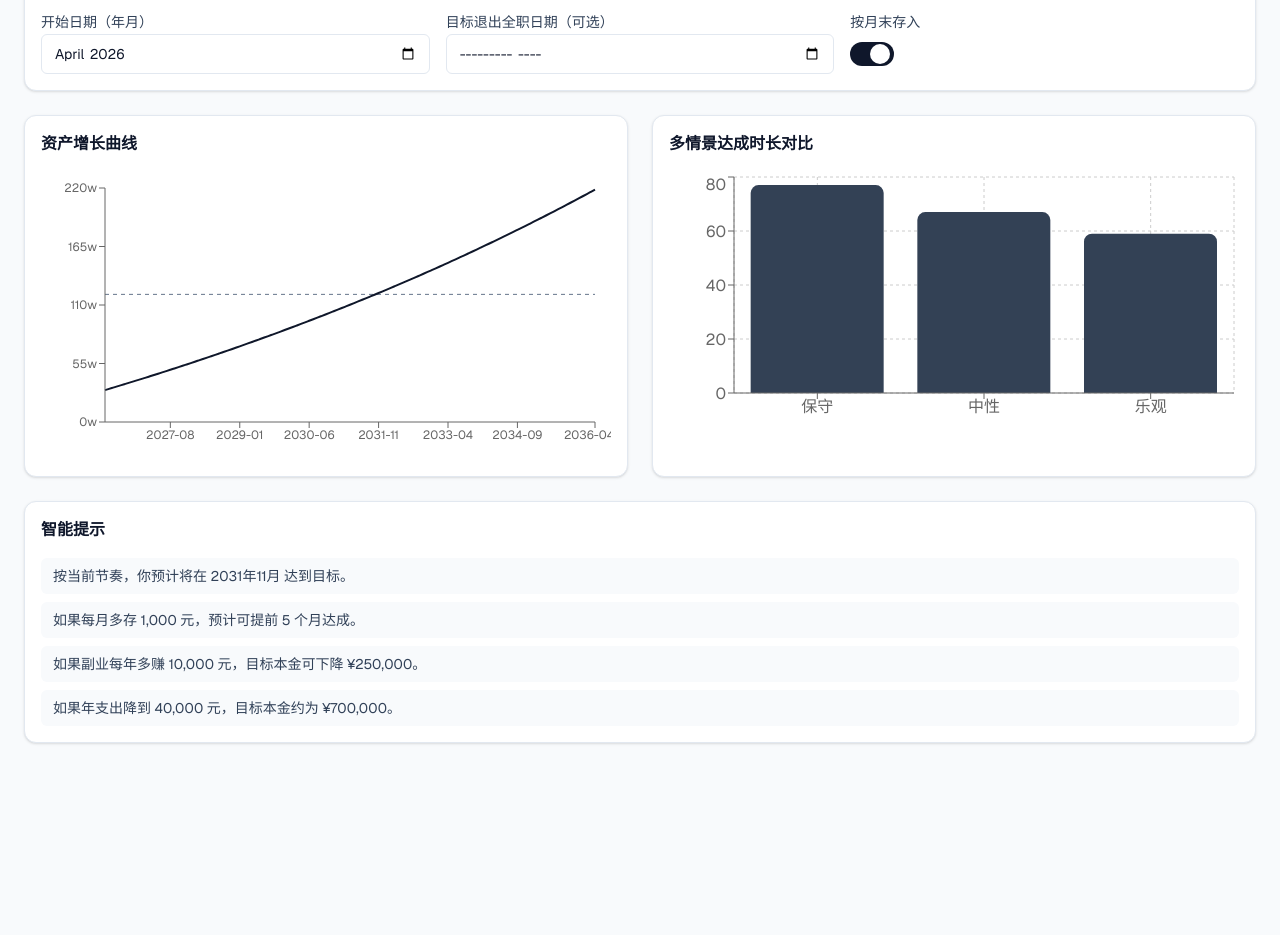
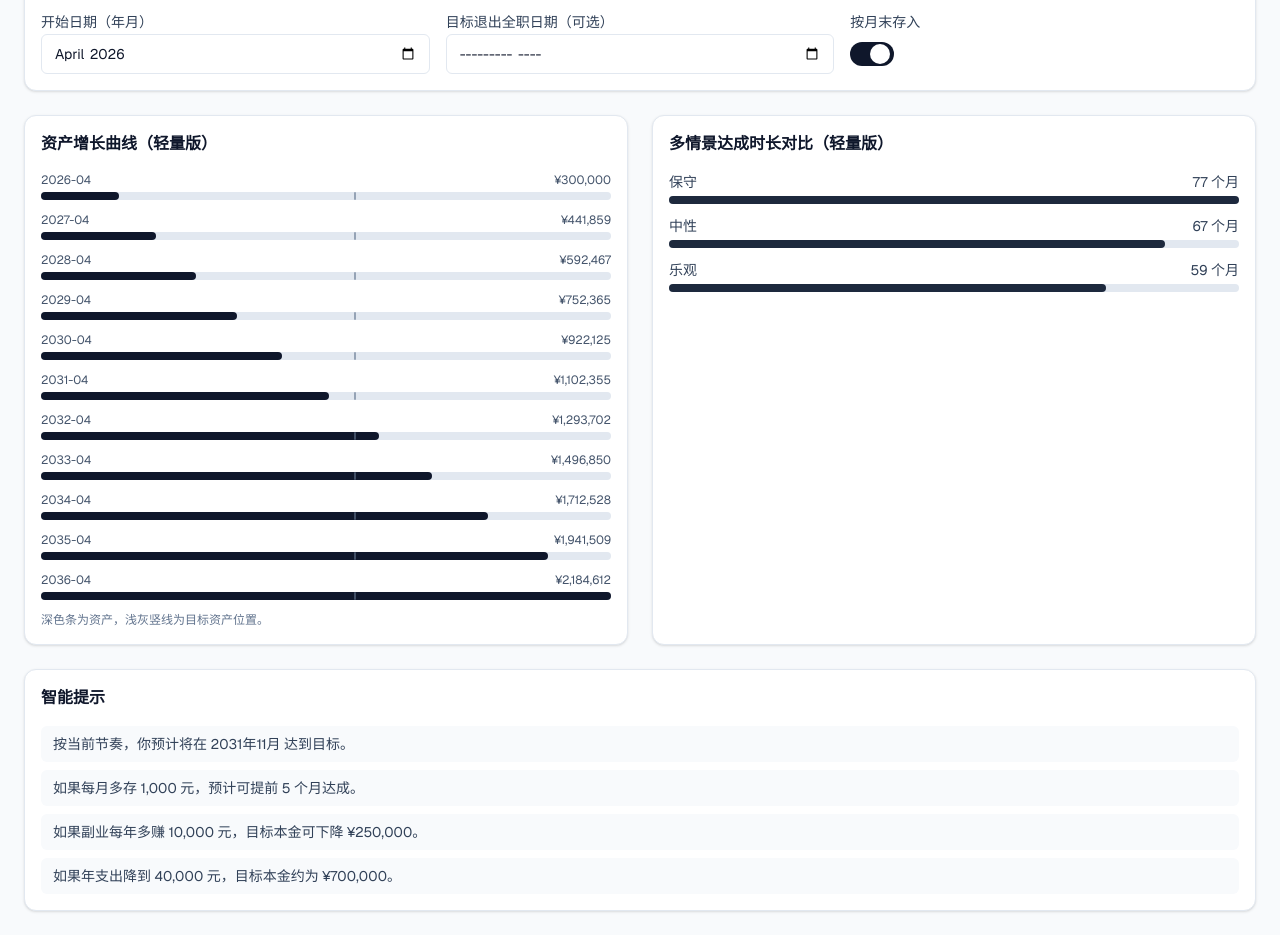
Before and after one commit to asd977/FreePath, a Next.js app: page / in a window 1280 px wide. Shown: the part 780-1715 px from the top of the page. Before the commit the page ends 1547 px from the top, so only its background shows below. Built offline with nearby package versions, Linux system fonts and the light colour scheme.

Commit message:
fix: replace recharts with lightweight native chart components

```diff
--- a/app/analysis/page.tsx
+++ b/app/analysis/page.tsx
@@ -1,14 +1,39 @@
 "use client";
 
 import { useMemo } from "react";
-import { Bar, BarChart, CartesianGrid, ResponsiveContainer, Tooltip, XAxis, YAxis } from "recharts";
 import { SectionHeading } from "@/components/common/section-heading";
 import { Card, CardContent, CardHeader, CardTitle } from "@/components/ui/card";
 import { estimateMonthToGoal } from "@/lib/finance";
 
+function SimpleCompareBars({ data }: { data: Array<{ name: string; months: number }> }) {
+  const max = Math.max(...data.map((d) => d.months), 1);
+
+  return (
+    <div className="space-y-3">
+      {data.map((item) => (
+        <div key={item.name} className="space-y-1">
+          <div className="flex items-center justify-between text-sm text-slate-700">
+            <span>{item.name}</span>
+            <span>{item.months}个月</span>
+          </div>
+          <div className="h-2 rounded bg-slate-200">
+            <div className="h-2 rounded bg-slate-800" style={{ width: `${(item.months / max) * 100}%` }} />
+          </div>
+        </div>
+      ))}
+    </div>
+  );
+}
+
 export default function AnalysisPage() {
   const comparisonData = useMemo(() => {
-    const base = { principal: 300000, annualReturnRatePct: 6, startMonth: "2026-04", contributeAtMonthEnd: true, targetPrincipal: 1200000 };
+    const base = {
+      principal: 300000,
+      annualReturnRatePct: 6,
+      startMonth: "2026-04",
+      contributeAtMonthEnd: true,
+      targetPrincipal: 1200000,
+    };
 
     const monthlyOptions = [8000, 10000, 12000].map((v) => ({
       name: `月存${v}`,
@@ -17,7 +42,11 @@ export default function AnalysisPage() {
 
     const incomeOptions = [0, 10000, 30000].map((sideIncome) => ({
       name: `副业${sideIncome}`,
-      months: estimateMonthToGoal({ ...base, monthlyContribution: 10000, targetPrincipal: (60000 - sideIncome) / 0.04 }).months ?? 0,
+      months: estimateMonthToGoal({
+        ...base,
+        monthlyContribution: 10000,
+        targetPrincipal: Math.max((60000 - sideIncome) / 0.04, 0),
+      }).months ?? 0,
     }));
 
     return { monthlyOptions, incomeOptions };
@@ -32,16 +61,8 @@ export default function AnalysisPage() {
           <CardHeader>
             <CardTitle>不同月存金额对比</CardTitle>
           </CardHeader>
-          <CardContent className="h-72">
-            <ResponsiveContainer width="100%" height="100%">
-              <BarChart data={comparisonData.monthlyOptions}>
-                <CartesianGrid strokeDasharray="3 3" />
-                <XAxis dataKey="name" />
-                <YAxis />
-                <Tooltip formatter={(v) => `${v ?? 0}个月`} />
-                <Bar dataKey="months" fill="#1e293b" />
-              </BarChart>
-            </ResponsiveContainer>
+          <CardContent>
+            <SimpleCompareBars data={comparisonData.monthlyOptions} />
           </CardContent>
         </Card>
 
@@ -49,16 +70,8 @@ export default function AnalysisPage() {
           <CardHeader>
             <CardTitle>不同副业收入对比</CardTitle>
           </CardHeader>
-          <CardContent className="h-72">
-            <ResponsiveContainer width="100%" height="100%">
-              <BarChart data={comparisonData.incomeOptions}>
-                <CartesianGrid strokeDasharray="3 3" />
-                <XAxis dataKey="name" />
-                <YAxis />
-                <Tooltip formatter={(v) => `${v ?? 0}个月`} />
-                <Bar dataKey="months" fill="#475569" />
-              </BarChart>
-            </ResponsiveContainer>
+          <CardContent>
+            <SimpleCompareBars data={comparisonData.incomeOptions} />
           </CardContent>
         </Card>
       </div>
--- a/components/charts/asset-growth-chart.tsx
+++ b/components/charts/asset-growth-chart.tsx
@@ -1,26 +1,37 @@
 "use client";
 
-import { Line, LineChart, ResponsiveContainer, Tooltip, XAxis, YAxis, ReferenceLine } from "recharts";
 import { Card, CardContent, CardHeader, CardTitle } from "@/components/ui/card";
 import { ProjectionPoint } from "@/types/finance";
 import { formatCurrency } from "@/lib/utils";
 
 export function AssetGrowthChart({ data }: { data: ProjectionPoint[] }) {
+  const maxValue = Math.max(...data.map((d) => Math.max(d.assets, d.target)), 1);
+
   return (
     <Card>
       <CardHeader>
-        <CardTitle>资产增长曲线</CardTitle>
+        <CardTitle>资产增长曲线（轻量版）</CardTitle>
       </CardHeader>
-      <CardContent className="h-80">
-        <ResponsiveContainer width="100%" height="100%">
-          <LineChart data={data} margin={{ top: 16, right: 16, left: 8, bottom: 8 }}>
-            <XAxis dataKey="month" tick={{ fontSize: 12 }} minTickGap={24} />
-            <YAxis tickFormatter={(v) => `${Math.round(v / 10000)}w`} tick={{ fontSize: 12 }} width={56} />
-            <Tooltip formatter={(v) => formatCurrency(Number(v ?? 0))} />
-            <ReferenceLine y={data[0]?.target ?? 0} stroke="#64748b" strokeDasharray="4 4" />
-            <Line type="monotone" dataKey="assets" stroke="#0f172a" strokeWidth={2} dot={false} />
-          </LineChart>
-        </ResponsiveContainer>
+      <CardContent>
+        <div className="space-y-3">
+          {data.filter((_, idx) => idx % 12 === 0 || idx === data.length - 1).map((point) => {
+            const assetPct = Math.min((point.assets / maxValue) * 100, 100);
+            const targetPct = Math.min((point.target / maxValue) * 100, 100);
+            return (
+              <div key={point.month} className="space-y-1">
+                <div className="flex items-center justify-between text-xs text-slate-600">
+                  <span>{point.month}</span>
+                  <span>{formatCurrency(point.assets)}</span>
+                </div>
+                <div className="relative h-2 rounded bg-slate-200">
+                  <div className="absolute inset-y-0 left-0 rounded bg-slate-900" style={{ width: `${assetPct}%` }} />
+                  <div className="absolute inset-y-0 rounded bg-slate-500/60" style={{ left: `${targetPct}%`, width: "2px" }} />
+                </div>
+              </div>
+            );
+          })}
+          <p className="text-xs text-slate-500">深色条为资产，浅灰竖线为目标资产位置。</p>
+        </div>
       </CardContent>
     </Card>
   );
--- a/components/charts/scenario-comparison-chart.tsx
+++ b/components/charts/scenario-comparison-chart.tsx
@@ -1,6 +1,5 @@
 "use client";
 
-import { Bar, BarChart, CartesianGrid, ResponsiveContainer, Tooltip, XAxis, YAxis } from "recharts";
 import { Card, CardContent, CardHeader, CardTitle } from "@/components/ui/card";
 import { ScenarioResult } from "@/types/finance";
 
@@ -11,26 +10,29 @@ const labels: Record<ScenarioResult["key"], string> = {
 };
 
 export function ScenarioComparisonChart({ scenarios }: { scenarios: ScenarioResult[] }) {
-  const data = scenarios.map((item) => ({
-    scenario: labels[item.key],
-    months: item.monthsToGoal ?? 0,
-  }));
+  const maxMonths = Math.max(...scenarios.map((s) => s.monthsToGoal ?? 0), 1);
 
   return (
     <Card>
       <CardHeader>
-        <CardTitle>多情景达成时长对比</CardTitle>
+        <CardTitle>多情景达成时长对比（轻量版）</CardTitle>
       </CardHeader>
-      <CardContent className="h-72">
-        <ResponsiveContainer width="100%" height="100%">
-          <BarChart data={data}>
-            <CartesianGrid strokeDasharray="3 3" />
-            <XAxis dataKey="scenario" />
-            <YAxis />
-            <Tooltip formatter={(v) => `${v ?? 0} 个月`} />
-            <Bar dataKey="months" fill="#334155" radius={[8, 8, 0, 0]} />
-          </BarChart>
-        </ResponsiveContainer>
+      <CardContent className="space-y-3">
+        {scenarios.map((scenario) => {
+          const months = scenario.monthsToGoal ?? 0;
+          const width = (months / maxMonths) * 100;
+          return (
+            <div key={scenario.key} className="space-y-1">
+              <div className="flex items-center justify-between text-sm text-slate-700">
+                <span>{labels[scenario.key]}</span>
+                <span>{months} 个月</span>
+              </div>
+              <div className="h-2 rounded bg-slate-200">
+                <div className="h-2 rounded bg-slate-800" style={{ width: `${width}%` }} />
+              </div>
+            </div>
+          );
+        })}
       </CardContent>
     </Card>
   );
--- a/package.json
+++ b/package.json
@@ -13,8 +13,7 @@
     "lucide-react": "^1.8.0",
     "next": "16.2.3",
     "react": "19.2.4",
-    "react-dom": "19.2.4",
-    "recharts": "^3.8.1"
+    "react-dom": "19.2.4"
   },
   "devDependencies": {
     "@tailwindcss/postcss": "^4",
```
Also changed, not shown: 1 other file (tests, documents, lock files or other folders).
